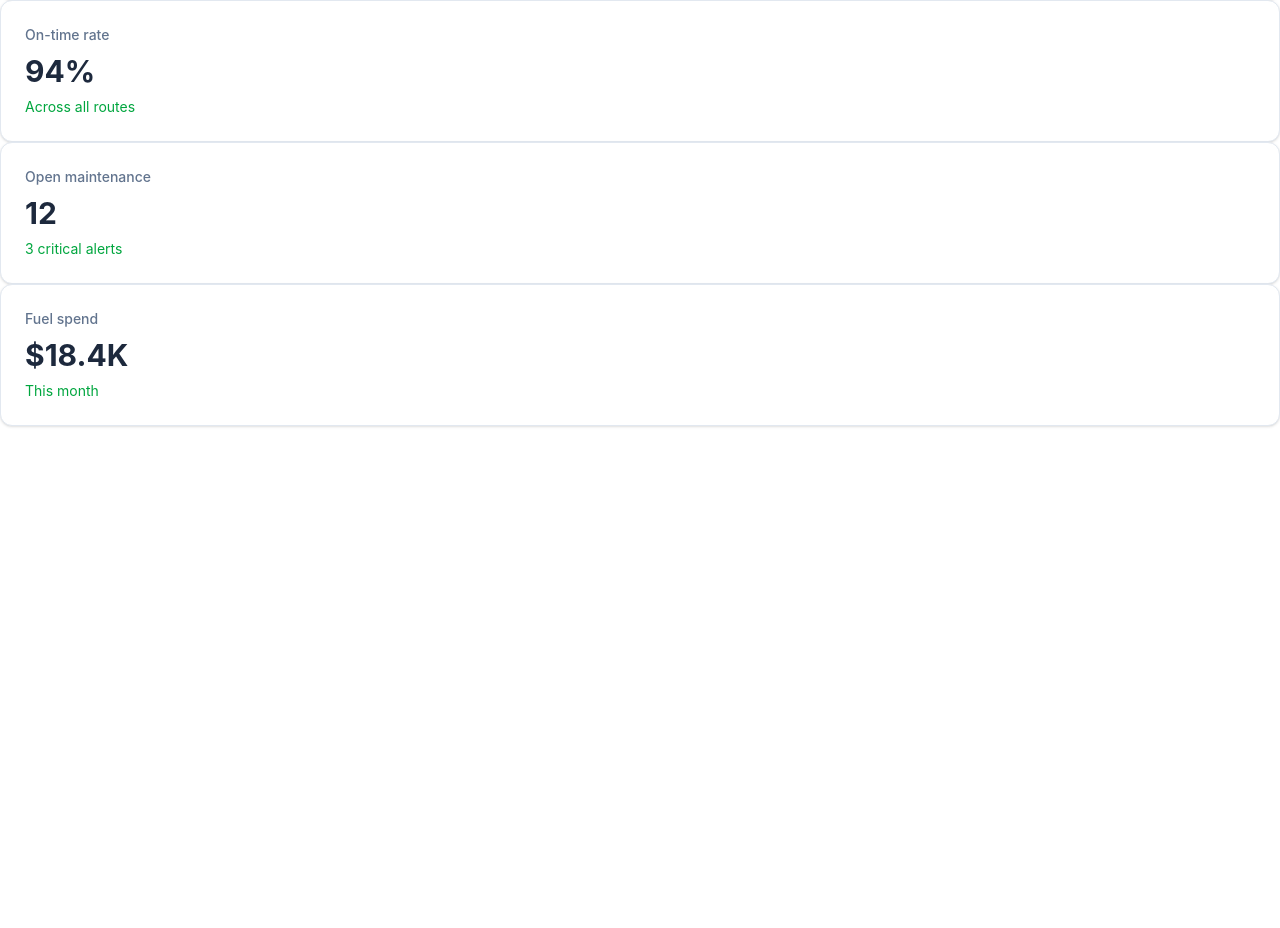
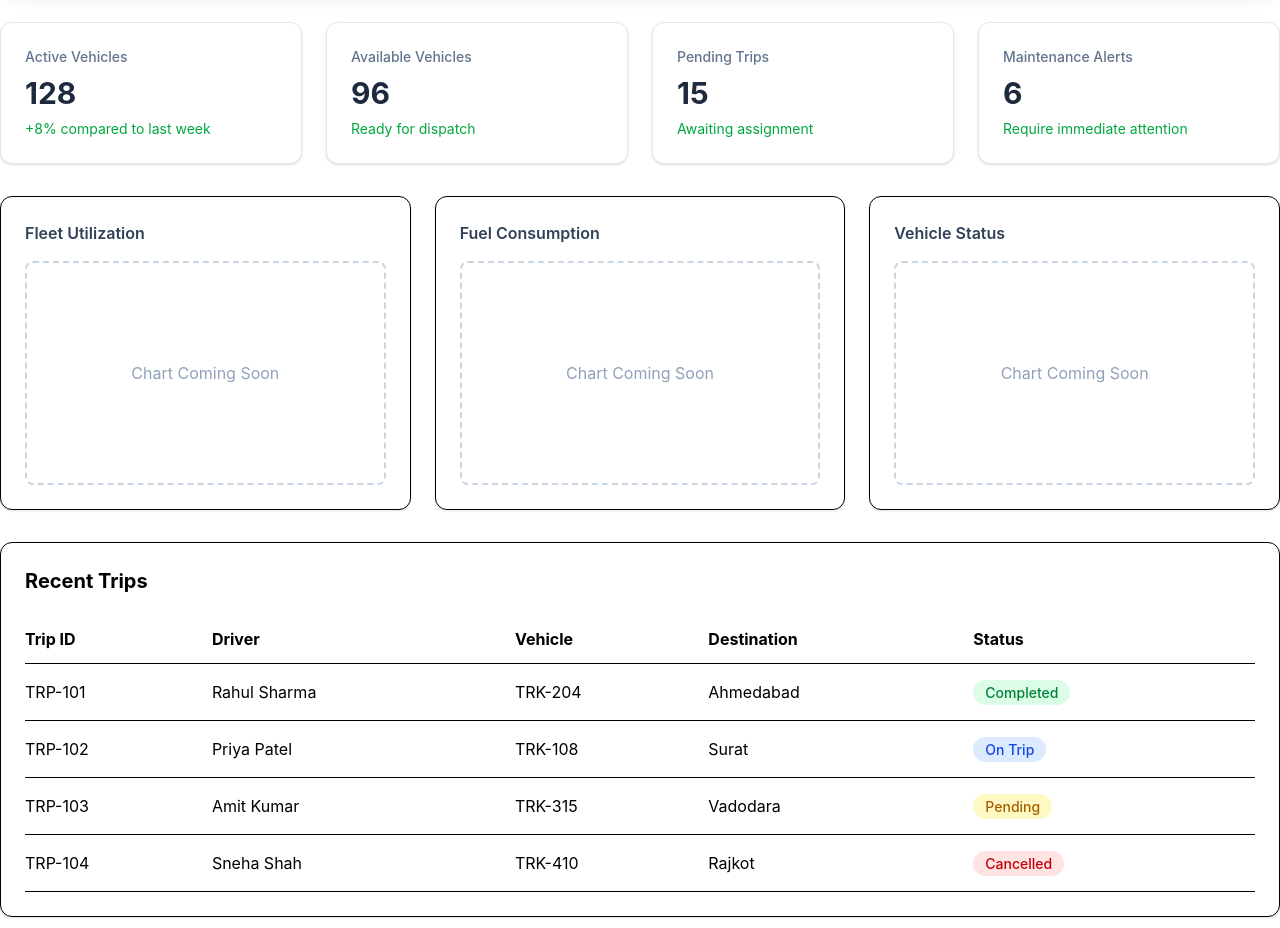
Before and after one commit to HETAXITAPODHAN29/FleetFlow, a React (Vite) app: page /dashboard in a window 1280 px wide. Shown: the part 324-1252 px from the top of the page. Before the commit the page ends 800 px from the top, so only its background shows below. Built offline with nearby package versions, Linux system fonts and the light colour scheme; the HTML template or start-up script is replaced by a standard one.

Commit message:
updated dashboard

```diff
--- a/src/pages/Dashboard.jsx
+++ b/src/pages/Dashboard.jsx
@@ -1,22 +1,224 @@
-import Navbar from '../components/Navbar';
-import Card from '../components/Card';
+import Navbar from "../components/Navbar";
+import Card from "../components/Card";
 
 const cards = [
-  { title: 'Active vehicles', value: '128', subtitle: '+8% vs last week' },
-  { title: 'On-time rate', value: '94%', subtitle: 'Across all routes' },
-  { title: 'Open maintenance', value: '12', subtitle: '3 critical alerts' },
-  { title: 'Fuel spend', value: '$18.4K', subtitle: 'This month' }
+  {
+    title: "Active Vehicles",
+    value: "128",
+    subtitle: "+8% compared to last week",
+  },
+  {
+    title: "Available Vehicles",
+    value: "96",
+    subtitle: "Ready for dispatch",
+  },
+  {
+    title: "Pending Trips",
+    value: "15",
+    subtitle: "Awaiting assignment",
+  },
+  {
+    title: "Maintenance Alerts",
+    value: "6",
+    subtitle: "Require immediate attention",
+  },
+];
+
+const trips = [
+  {
+    id: "TRP-101",
+    driver: "Rahul Sharma",
+    vehicle: "TRK-204",
+    destination: "Ahmedabad",
+    status: "Completed",
+  },
+  {
+    id: "TRP-102",
+    driver: "Priya Patel",
+    vehicle: "TRK-108",
+    destination: "Surat",
+    status: "On Trip",
+  },
+  {
+    id: "TRP-103",
+    driver: "Amit Kumar",
+    vehicle: "TRK-315",
+    destination: "Vadodara",
+    status: "Pending",
+  },
+  {
+    id: "TRP-104",
+    driver: "Sneha Shah",
+    vehicle: "TRK-410",
+    destination: "Rajkot",
+    status: "Cancelled",
+  },
 ];
 
 export default function Dashboard() {
   return (
-    <div>
+    <div className="space-y-8">
+
       <Navbar title="Dashboard" />
-      <div className="card-grid">
+
+      {/* Welcome Section */}
+
+      <section className="bg-gradient-to-r from-blue-700 to-blue-500 text-white rounded-2xl p-8 shadow-lg">
+        <h2 className="text-3xl font-bold">
+          Welcome back, Fleet Manager 👋
+        </h2>
+
+        <p className="mt-2 text-blue-100">
+          Here's a quick overview of today's fleet operations.
+        </p>
+      </section>
+
+      {/* Summary Cards */}
+
+      <section className="grid grid-cols-1 md:grid-cols-2 xl:grid-cols-4 gap-6">
         {cards.map((card) => (
-          <Card key={card.title} {...card} />
+          <Card
+            key={card.title}
+            title={card.title}
+            value={card.value}
+            subtitle={card.subtitle}
+          />
         ))}
-      </div>
+      </section>
+
+      {/* Charts Placeholder */}
+
+      <section className="grid grid-cols-1 lg:grid-cols-3 gap-6">
+
+        <div className="bg-white rounded-xl shadow-sm border p-6">
+          <h3 className="font-semibold text-slate-700 mb-4">
+            Fleet Utilization
+          </h3>
+
+          <div className="h-56 rounded-lg border-2 border-dashed border-slate-300 flex items-center justify-center text-slate-400">
+            Chart Coming Soon
+          </div>
+        </div>
+
+        <div className="bg-white rounded-xl shadow-sm border p-6">
+          <h3 className="font-semibold text-slate-700 mb-4">
+            Fuel Consumption
+          </h3>
+
+          <div className="h-56 rounded-lg border-2 border-dashed border-slate-300 flex items-center justify-center text-slate-400">
+            Chart Coming Soon
+          </div>
+        </div>
+
+        <div className="bg-white rounded-xl shadow-sm border p-6">
+          <h3 className="font-semibold text-slate-700 mb-4">
+            Vehicle Status
+          </h3>
+
+          <div className="h-56 rounded-lg border-2 border-dashed border-slate-300 flex items-center justify-center text-slate-400">
+            Chart Coming Soon
+          </div>
+        </div>
+
+      </section>
+
+      {/* Recent Trips */}
+
+      <section className="bg-white rounded-xl shadow-sm border p-6">
+
+        <h3 className="text-xl font-bold mb-5">
+          Recent Trips
+        </h3>
+
+        <div className="overflow-x-auto">
+
+          <table className="w-full">
+
+            <thead>
+
+              <tr className="border-b">
+
+                <th className="text-left py-3">Trip ID</th>
+                <th className="text-left py-3">Driver</th>
+                <th className="text-left py-3">Vehicle</th>
+                <th className="text-left py-3">Destination</th>
+                <th className="text-left py-3">Status</th>
+
+              </tr>
+
+            </thead>
+
+            <tbody>
+
+              {trips.map((trip) => (
+
+                <tr key={trip.id} className="border-b hover:bg-slate-50">
+
+                  <td className="py-4">{trip.id}</td>
+
+                  <td>{trip.driver}</td>
+
+                  <td>{trip.vehicle}</td>
+
+                  <td>{trip.destination}</td>
+
+                  <td>
+
+                    <span
+                      className={`px-3 py-1 rounded-full text-sm font-medium
+                      ${
+                        trip.status === "Completed"
+                          ? "bg-green-100 text-green-700"
+                          : trip.status === "On Trip"
+                          ? "bg-blue-100 text-blue-700"
+                          : trip.status === "Pending"
+                          ? "bg-yellow-100 text-yellow-700"
+                          : "bg-red-100 text-red-700"
+                      }`}
+                    >
+                      {trip.status}
+                    </span>
+
+                  </td>
+
+                </tr>
+
+              ))}
+
+            </tbody>
+
+          </table>
+
+        </div>
+
+      </section>
+
+      {/* Alerts */}
+
+      <section className="bg-white rounded-xl shadow-sm border p-6">
+
+        <h3 className="text-xl font-bold mb-5">
+          Recent Alerts
+        </h3>
+
+        <div className="space-y-4">
+
+          <div className="border-l-4 border-red-500 bg-red-50 p-4 rounded">
+            Vehicle TRK-204 requires urgent maintenance.
+          </div>
+
+          <div className="border-l-4 border-yellow-500 bg-yellow-50 p-4 rounded">
+            Driver license expires in 7 days.
+          </div>
+
+          <div className="border-l-4 border-blue-500 bg-blue-50 p-4 rounded">
+            Fuel expense exceeded this week's budget.
+          </div>
+
+        </div>
+
+      </section>
+
     </div>
   );
 }
```
